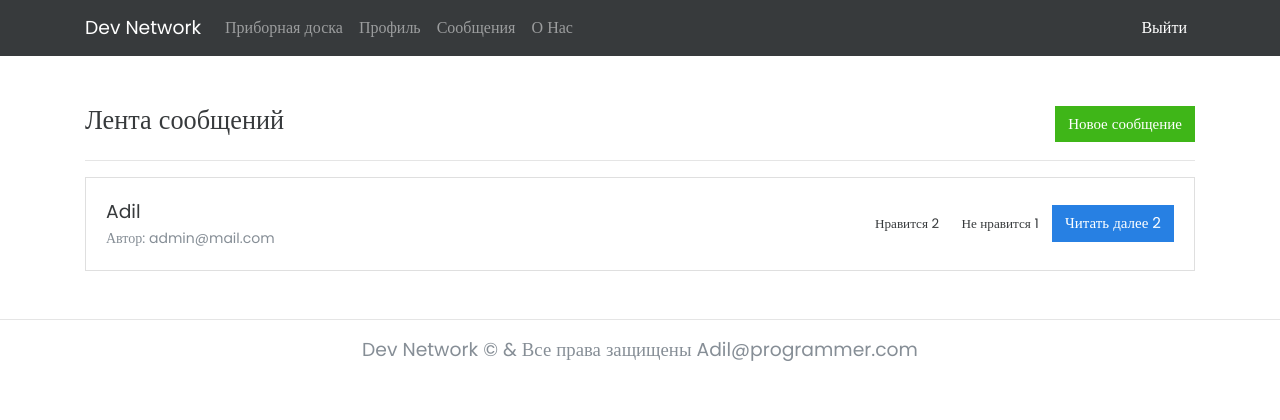
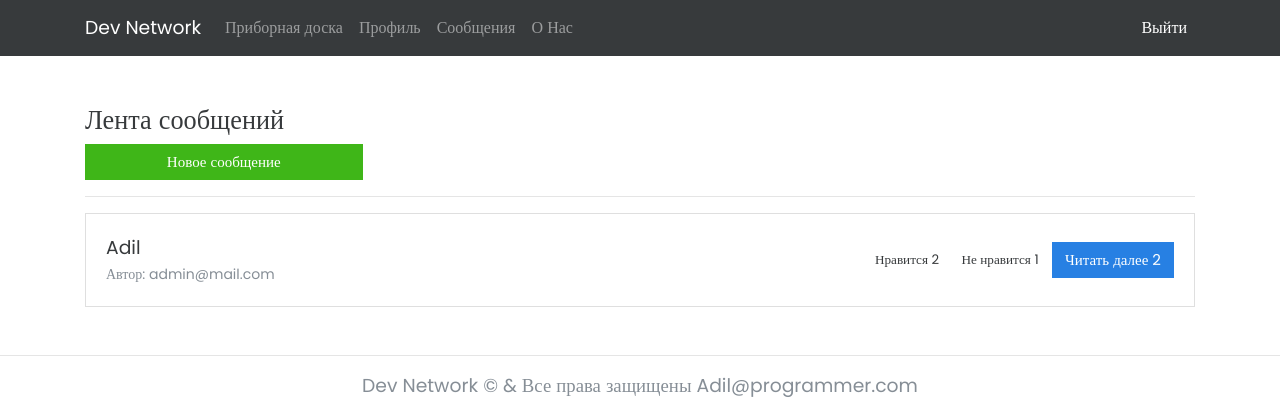
Before and after one commit to AdilkhanTazhibaev/Dev-Net, a Django app: page /dev/posts/ in a window 1280 px wide. Shown: the top 420 px of the page. Run offline with Django 3.2, Linux system fonts and the light colour scheme; a user stored in the database is signed in; data comes from the database, SQL or seed files in the repository; some libraries are stand-ins or nearby versions.

Commit message:
Update post_list.html

```diff
--- a/posts/templates/posts/post_list.html
+++ b/posts/templates/posts/post_list.html
@@ -3,10 +3,10 @@
 
 {% block content %}
 <div class="post-list">
-  <header class="page-header d-flex justify-content-between">
+  <header class="page-header">
     <h3 class="page-heading">Лента сообщений</h3>
     {% if user.is_authenticated %}
-    <button type="button" class="btn btn-success" data-toggle="modal" data-target="#modelId">
+    <button type="button" class="btn btn-success col-md-3" data-toggle="modal" data-target="#modelId">
       Новое сообщение
     </button>
     {% endif %}
```
